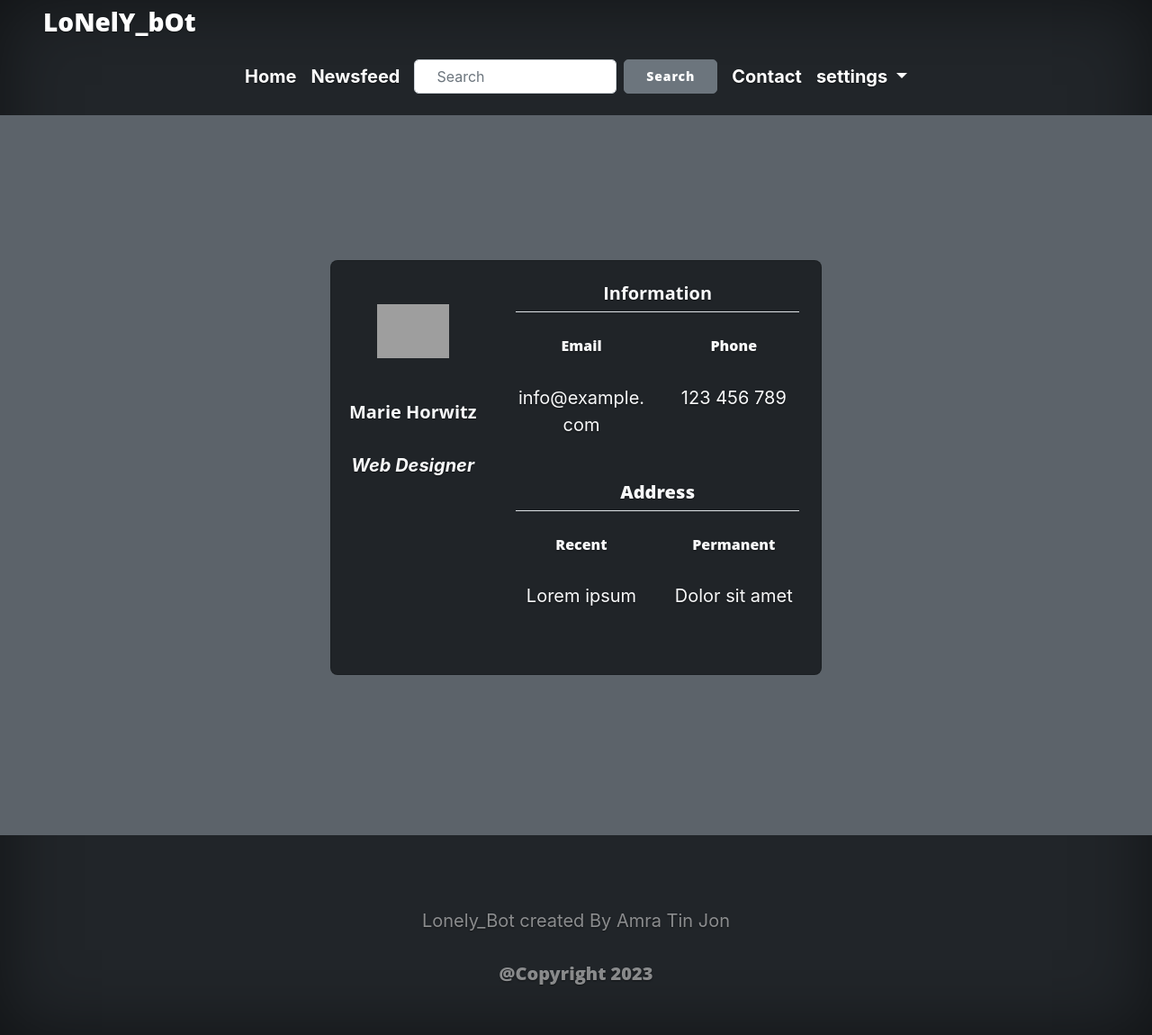
After one commit to choyon001/lonelybot, a Flask app: page /profile in a window 1280 px wide. The commit adds this page. Shown: the whole page at 90% size. Run offline with Flask 3, Linux system fonts and the light colour scheme; some libraries are stand-ins or nearby versions; grey boxes are pictures that could not be loaded.

Commit message:
profile.html is created

```diff
--- a/app.py
+++ b/app.py
@@ -74,11 +74,14 @@ def main():
     return render_template('main.html',params=params)
 
 
-
 @app.route('/newsfeed',methods=['GET'])
 def newsfeed():
     posts = Newsfeed.query.filter_by().all()[0:params['no_of_blogs']]
     return render_template('newsfeed.html',params=params,newsfeed=newsfeed,posts=posts)
+@app.route('/profile')
+def profile():
+    return render_template('profile.html',params=params)
+
 
 @app.route("/contact", methods=['GET', 'POST'])
 def contact():
--- a/templates/layout.html
+++ b/templates/layout.html
@@ -143,13 +143,14 @@
                     <a class="nav-link fw-bold py-1 px-auto text-white" href="/contact">Contact</a>
                   </li>
                   <li class="nav-item dropdown">
-                    <a class="nav-link fw-bold py-1 px-auto text-white dropdown-toggle" href="#" role="button" data-bs-toggle="dropdown" aria-expanded="false">
-                      Profile
+                    <a class="nav-link fw-bold py-1 px-auto text-white dropdown-toggle" href="#" role="button"
+                       data-bs-toggle="dropdown" aria-expanded="false">
+                      settings
                     </a>
                     <ul class="dropdown-menu">
-                      <li><a class="dropdown-item ddbtn nav-link fw-bold py-1 px-auto " href="#">Update Profile</a></li>
+                      <li><a class="dropdown-item ddbtn nav-link fw-bold py-1 px-auto " href="/profile">Profile</a></li>
                       <li><a class="dropdown-item ddbtn nav-link fw-bold py-1 px-auto " href="#">Bookmarks</a></li>
-                      <li><a class="dropdown-item ddbtn nav-link fw-bold py-1 px-auto " href="#">Settings</a></li>
+                      <li><a class="dropdown-item ddbtn nav-link fw-bold py-1 px-auto " href="#">Edit Profile</a></li>
                       <li><a class="dropdown-item ddbtn nav-link fw-bold py-1 px-auto " href="/logout">Log Out</a></li>
                     </ul>
                   </li>
--- /dev/null
+++ b/templates/profile.html
@@ -0,0 +1,54 @@
+{% extends 'layout.html' %}
+{% block body %}
+</div>
+    <section class="vh-100" style="background-color: #5C636A;">
+  <div class="container py-5 h-100"  >
+    <div class="row d-flex justify-content-center align-items-center h-100">
+      <div class="col col-lg-6 mb-4 mb-lg-0">
+        <div class="card mb-3" style="border-radius: .5rem; background-color: #202428;">
+          <div class="row g-0">
+            <div class="col-md-4 gradient-custom text-center text-white"
+              style="border-top-left-radius: .5rem; border-bottom-left-radius: .5rem;">
+              <img src="https://mdbcdn.b-cdn.net/img/Photos/new-templates/bootstrap-chat/ava1-bg.webp"
+                alt="Avatar" class="img-fluid my-5" style="width: 80px;" />
+              <h5 class="text-light fw-bold">Marie Horwitz</h5>
+              <p class="text-light fw-bold fst-italic">Web Designer</p>
+              <i class="far fa-edit mb-5"></i>
+            </div>
+            <div class="col-md-8">
+              <div class="card-body p-4">
+                <h5 class="text-light fw-bold">Information</h5>
+                <hr class="mt-0 mb-4">
+                <div class="row pt-1">
+                  <div class="col-6 mb-3">
+                    <h6 class="text-light ">Email</h6>
+                    <p class="text-light">info@example.com</p>
+                  </div>
+                  <div class="col-6 mb-3">
+                    <h6 class="text-light">Phone</h6>
+                    <p class="text-light">123 456 789</p>
+                  </div>
+                </div>
+                <h5 class="text-light">Address</h5>
+                <hr class="mt-0 mb-4">
+                <div class="row pt-1">
+                  <div class="col-6 mb-3">
+                    <h6 class="text-light">Recent</h6>
+                    <p class="text-light">Lorem ipsum</p>
+                  </div>
+                  <div class="col-6 mb-3">
+                    <h6 class="text-light ">Permanent</h6>
+                    <p class="text-light">Dolor sit amet</p>
+                  </div>
+                </div>
+              </div>
+            </div>
+          </div>
+        </div>
+      </div>
+    </div>
+  </div>
+</section>
+
+
+{% endblock %}
```
